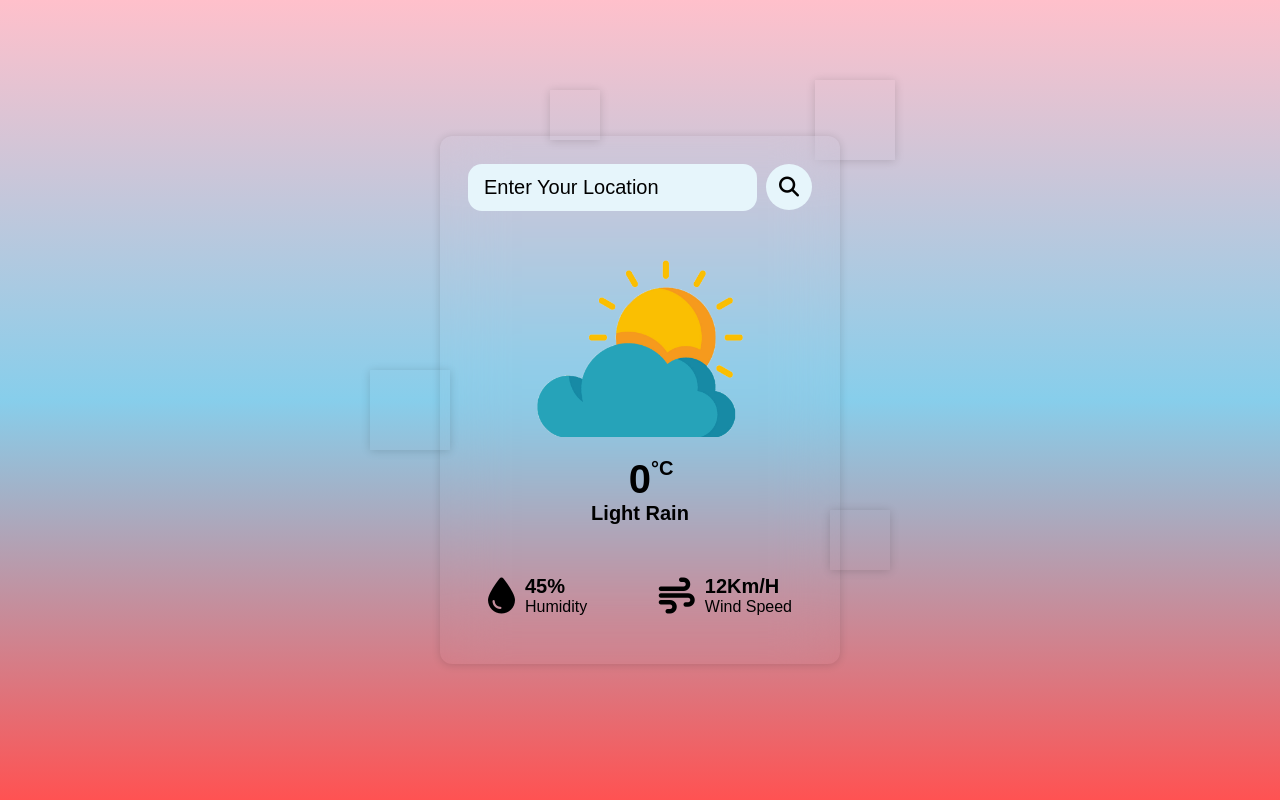
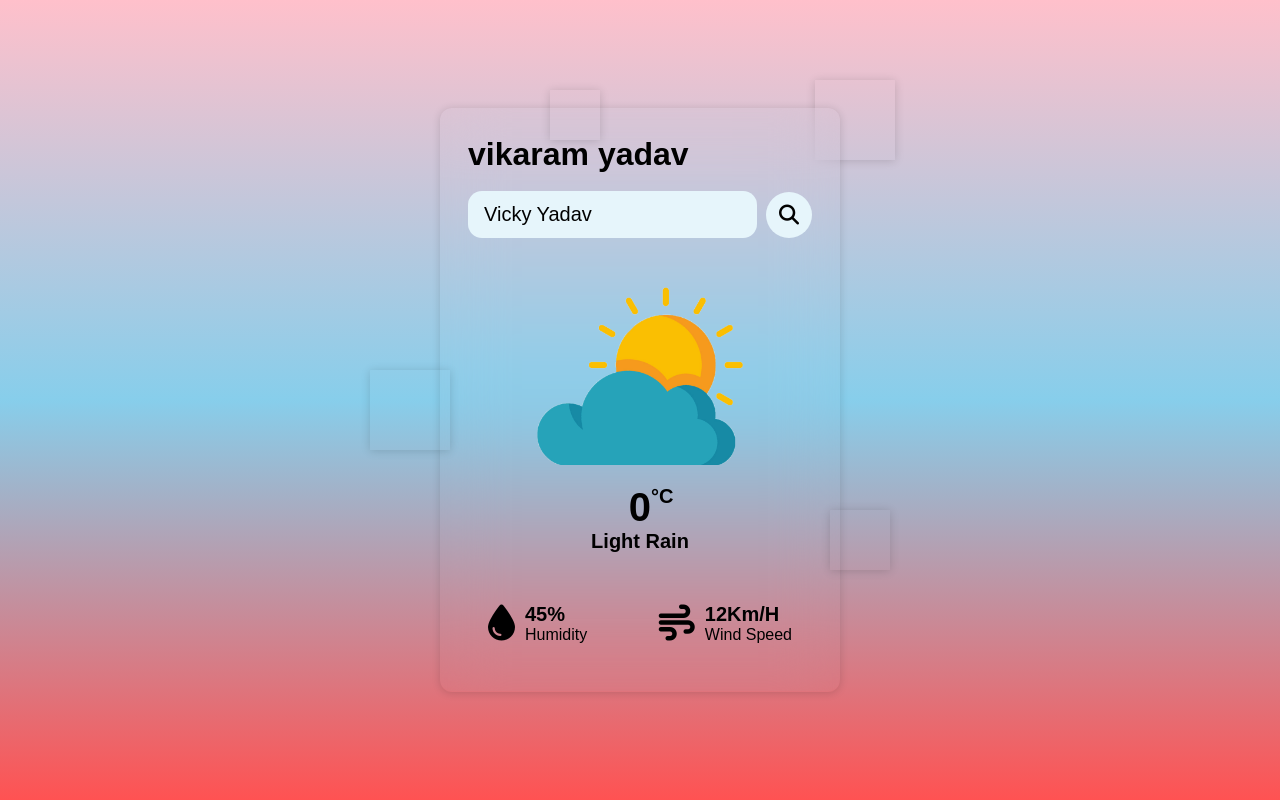
Before and after one commit to mrkrishanyadav/weather-site, a plain HTML site: page index.html in a window 1280 px wide. Drawn offline with Linux system fonts and the light colour scheme.

Commit message:
Update index.html

```diff
--- a/index.html
+++ b/index.html
@@ -10,9 +10,10 @@
 <body>
 
     <div class="container">
+<h1>vikaram yadav</h1> <br>
         <div class="header">
             <div class="search-box">
-                <input type="text" placeholder="Enter your location" class="input-box" id="key">
+                <input type="text" placeholder="vicky yadav" class="input-box" id="key">
 
                 <button  class="fa-solid fa-magnifying-glass" id="searchBtn"></button>
             </div>
```
